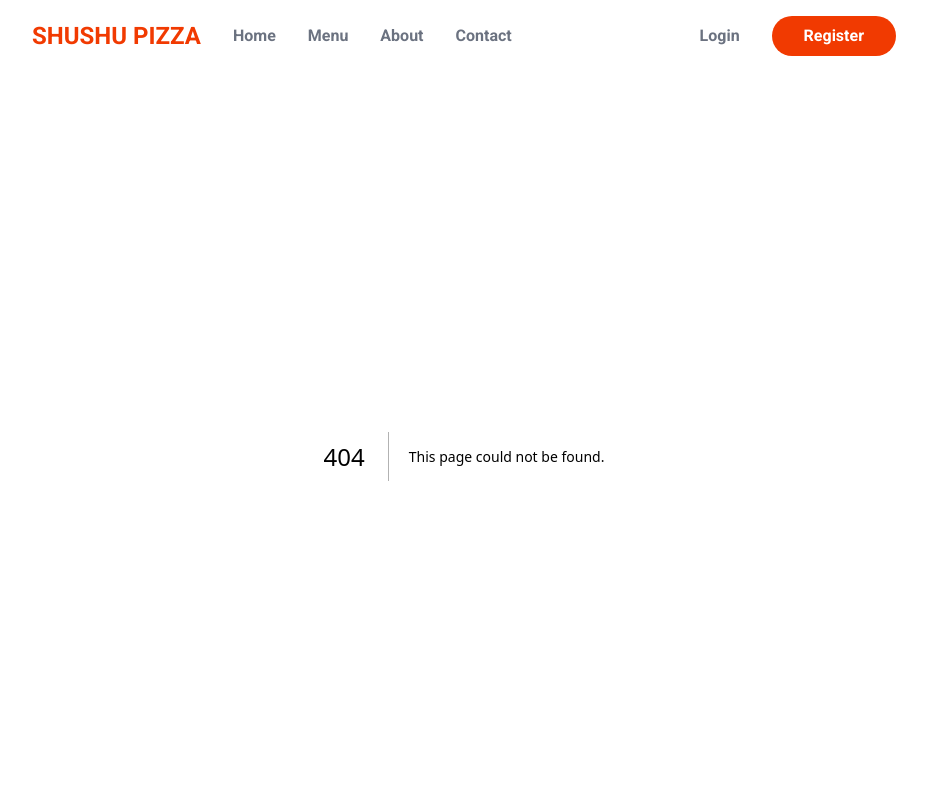
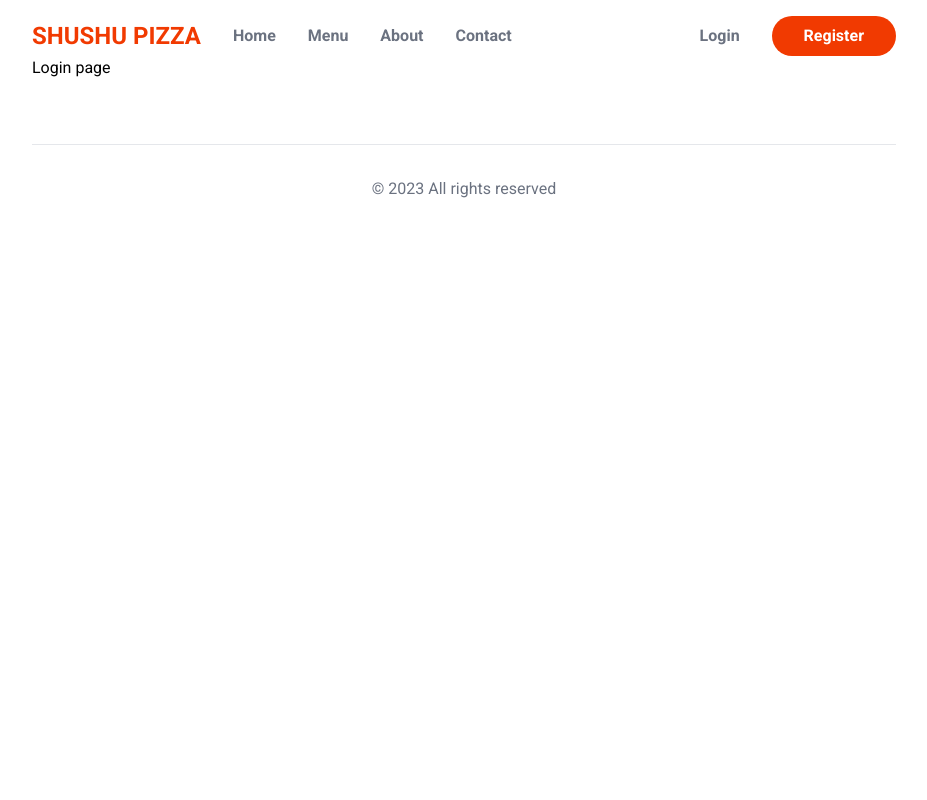
Before and after one commit to Shelton-beep/food-ordering-app, a Next.js app: page /login in a window 1280 px wide. Before the commit this address had no page. Shown: the top 800 px of the page, without its empty margins (176-1103 px from the left). Built offline with nearby package versions, Linux system fonts and the light colour scheme.

Commit message:
initially created a login page

```diff
--- /dev/null
+++ b/src/app/login/page.js
@@ -0,0 +1,5 @@
+const LoginPage = () => {
+  return <div>Login page</div>;
+};
+
+export default LoginPage;
--- a/src/components/icons/CheckCircle.js
+++ b/src/components/icons/CheckCircle.js
@@ -1,5 +1,3 @@
-import React from "react";
-
 const CheckCircle = () => {
   return (
     <>
--- a/src/components/icons/XCircle.js
+++ b/src/components/icons/XCircle.js
@@ -1,5 +1,3 @@
-import React from "react";
-
 const XCircle = () => {
   return (
     <svg
```
